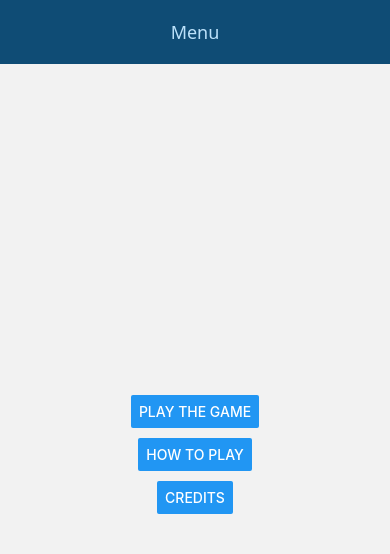
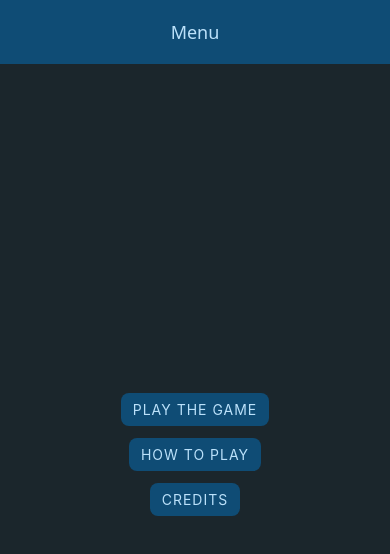
Before and after one commit to atidhira-id/react-native-tictacwar, a React Native app: screen /Menu in a window 390 px wide. Shown: the top 554 px of the page. Built offline with nearby package versions, Linux system fonts and the light colour scheme.

Commit message:
update: use global style for container styling

```diff
--- a/screen/Menu/index.js
+++ b/screen/Menu/index.js
@@ -1,22 +1,32 @@
 import React from "react";
-import { View, Button } from "react-native";
+import { View, TouchableOpacity, Text } from "react-native";
 import { useNavigation } from "@react-navigation/native";
-import styles from "./styles";
+import { useGlobalStyles } from "../../styles/styles";
 
 const Menu = () => {
   const navigation = useNavigation();
+  const styles = useGlobalStyles();
 
   return (
     <View style={styles.container}>
-      <Button
-        title="Play The Game"
+      <TouchableOpacity
+        style={styles.button}
         onPress={() => navigation.navigate("Game")}
-      />
-      <Button
-        title="How To Play"
+      >
+        <Text style={styles.buttonText}>Play The Game</Text>
+      </TouchableOpacity>
+      <TouchableOpacity
+        style={styles.button}
         onPress={() => navigation.navigate("Instructions")}
-      />
-      <Button title="Credits" onPress={() => navigation.navigate("Credits")} />
+      >
+        <Text style={styles.buttonText}>How To Play</Text>
+      </TouchableOpacity>
+      <TouchableOpacity
+        style={styles.button}
+        onPress={() => navigation.navigate("Credits")}
+      >
+        <Text style={styles.buttonText}>Credits</Text>
+      </TouchableOpacity>
     </View>
   );
 };
```
